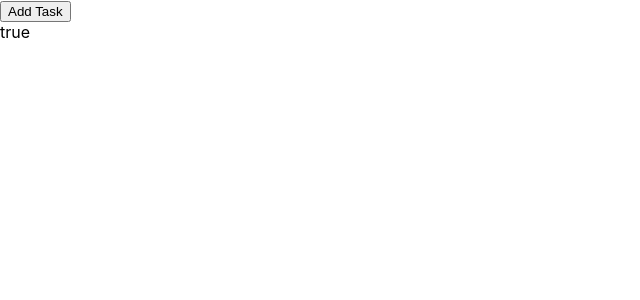
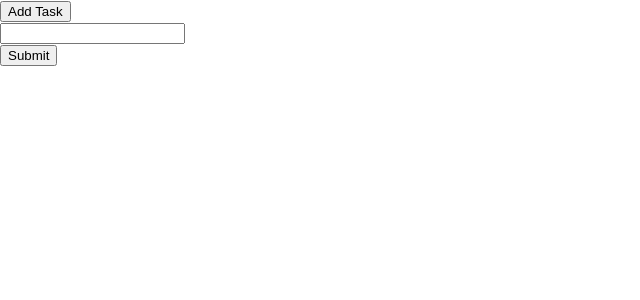
Before and after one commit to benchurch716/react-todo, a React (Create React App) app: page / in a window 1280 px wide. Both pictures are taken after a click on the button "Add Task". Shown: the top 300 px of the page, without its empty margins (0-640 px from the left). Built offline with nearby package versions, Linux system fonts and the light colour scheme.

Commit message:
New Task form starting to work with React Final Form

```diff
--- a/package.json
+++ b/package.json
@@ -44,6 +44,7 @@
     },
     "devDependencies": {
         "eslint": "^8.12.0",
-        "eslint-plugin-react": "^7.29.4"
+        "eslint-plugin-react": "^7.29.4",
+        "react-final-form": "^6.5.9"
     }
 }
--- a/src/App.js
+++ b/src/App.js
@@ -1,6 +1,7 @@
 import React from "react";
 import "./App.css";
 import AddButton from "./components/AddButton";
+import NewTask from "./components/NewTask";
 import { useSelector } from "react-redux";
 
 function App() {
@@ -9,7 +10,7 @@ function App() {
     return (
         <div id="content">
             <AddButton />
-            {showInput ? <div>{`${showInput}`}</div> : ""}
+            {showInput ? <NewTask /> : ""}
         </div>
     );
 }
--- /dev/null
+++ b/src/components/Input.js
@@ -0,0 +1,11 @@
+import React from "react";
+
+// eslint-disable-next-line react/prop-types
+const Input = ({ errorMessage, ...props }) => (
+    <div className="input-text">
+        <input {...props} />
+        {errorMessage && <span className="errorMessage">{errorMessage}</span>}
+    </div>
+);
+
+export default Input;
--- /dev/null
+++ b/src/components/NewTask.js
@@ -0,0 +1,37 @@
+import React from "react";
+import Input from "./Input";
+import { Form, Field } from "react-final-form";
+
+const renderInput = ({ input, meta }) => (
+    <Input {...input} type="text" errorMessage={meta.touched && meta.error} />
+);
+
+const onSubmit = values => {
+    console.log(JSON.stringify(values));
+};
+
+const required = v => {
+    if (!v || v === "") {
+        return "This field is required";
+    }
+
+    return undefined;
+};
+
+function NewTask() {
+    return (
+        <Form
+            onSubmit={onSubmit}
+            render={({ handleSubmit }) => (
+                <div id="new-task-container">
+                    <form onSubmit={handleSubmit}>
+                        <Field name="task-name" component={renderInput} validate={required} />
+                        <button type="submit">Submit</button>
+                    </form>
+                </div>
+            )}
+        />
+    );
+}
+
+export default NewTask;
```
Also changed, not shown: src/reducers/newName.js (added), 1 other file (tests, documents, lock files or other folders).
